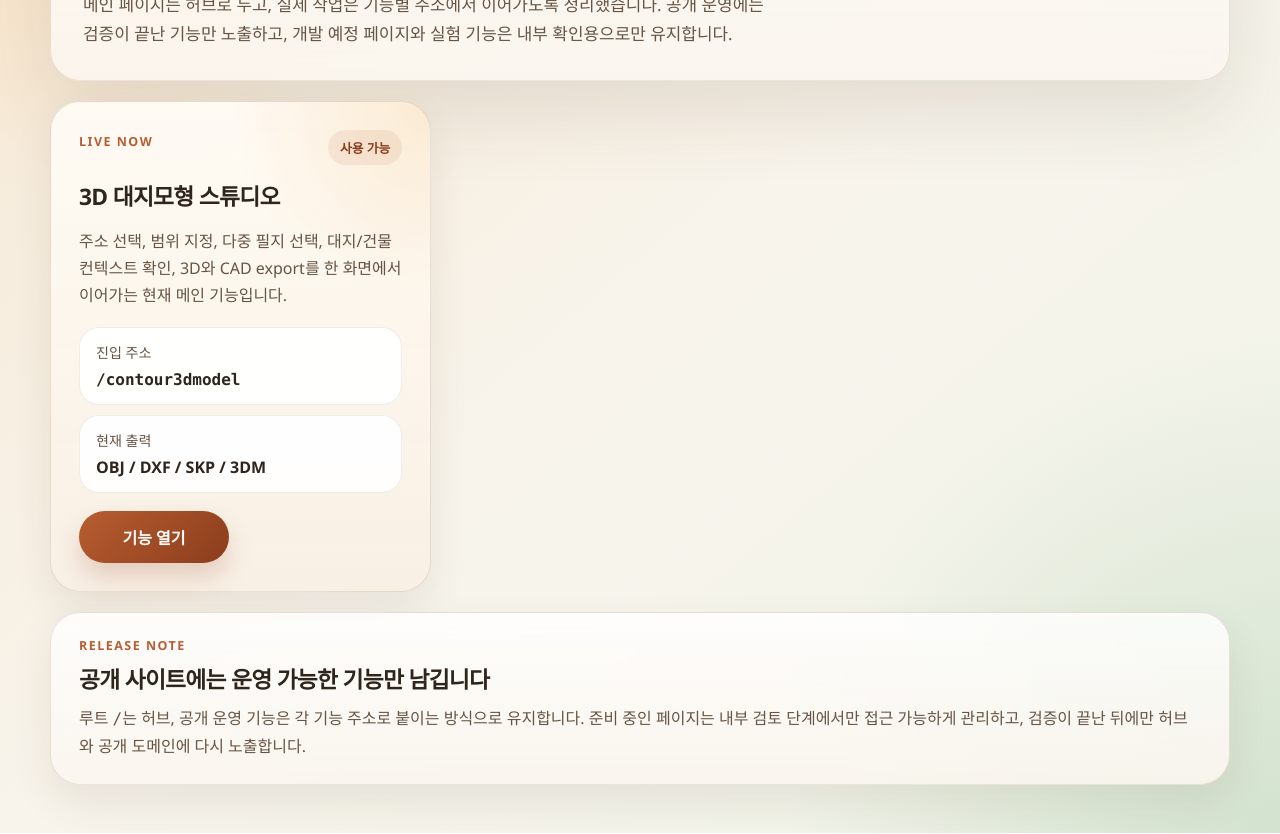
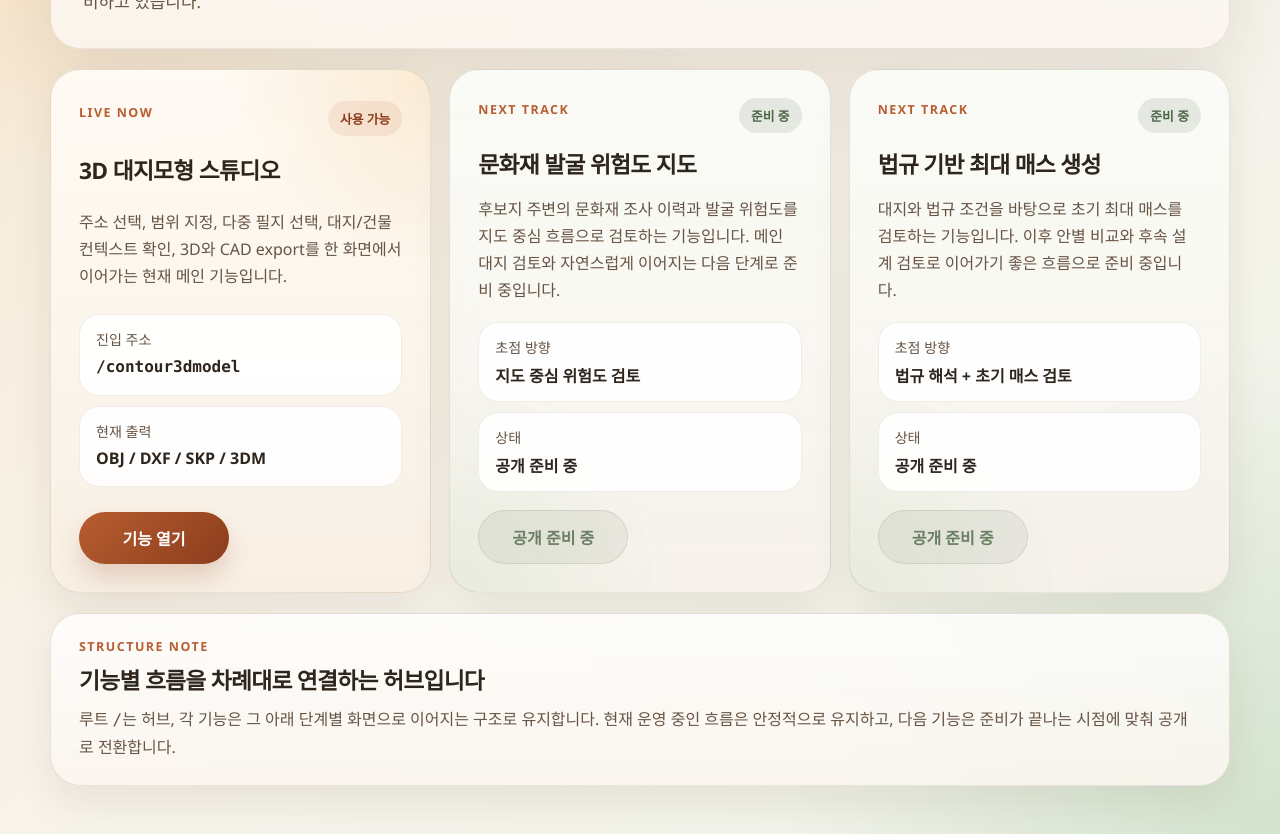
Before and after one commit to DawoonJeong-git/Rhino_development, a website: page public/hub.html in a window 1280 px wide. Shown: the part 372-1206 px from the top of the page. Drawn offline with Linux system fonts and the light colour scheme.

Commit message:
Restore roadmap cards on the public hub

```diff
--- a/public/hub.css
+++ b/public/hub.css
@@ -256,6 +256,12 @@ h2 {
   border: 1px solid rgba(77, 102, 72, 0.16);
 }
 
+.feature-link.is-disabled {
+  cursor: default;
+  opacity: 0.82;
+  pointer-events: none;
+}
+
 .roadmap-card {
   display: grid;
   gap: 12px;
--- a/public/hub.html
+++ b/public/hub.html
@@ -11,11 +11,11 @@
       <section class="hero">
         <div class="hero-copy">
           <p class="eyebrow">Space Work Hub</p>
-          <h1>완료된 기능만 공개 운영하는 Space Work 허브</h1>
+          <h1>대지 분석 흐름을 하나의 허브에서 이어가는 구조</h1>
           <p class="hero-lead">
-            메인 페이지는 허브로 두고, 실제 작업은 기능별 주소에서 이어가도록
-            정리했습니다. 공개 운영에는 검증이 끝난 기능만 노출하고, 개발 예정
-            페이지와 실험 기능은 내부 확인용으로만 유지합니다.
+            메인 페이지는 허브로 두고, 실제 작업은 기능별 화면에서 이어가도록
+            정리했습니다. 현재는 3D 대지모형이 운영 중이고, 다음 단계로 문화재
+            발굴 위험도 검토와 법규 기반 최대 매스 검토 흐름을 준비하고 있습니다.
           </p>
         </div>
         <div class="hero-status">
@@ -24,12 +24,12 @@
             <strong>3D 대지모형</strong>
           </div>
           <div class="status-chip">
-            <span>운영 원칙</span>
-            <strong>완료 기능만 공개 배포</strong>
+            <span>다음 단계</span>
+            <strong>문화재 위험도 검토</strong>
           </div>
           <div class="status-chip">
-            <span>내부 관리</span>
-            <strong>미완성 페이지는 외부 차단</strong>
+            <span>다음 단계</span>
+            <strong>법규 기반 최대 매스</strong>
           </div>
         </div>
       </section>
@@ -59,17 +59,72 @@
             <a class="feature-link" href="/contour3dmodel">기능 열기</a>
           </div>
         </article>
+
+        <article class="feature-card feature-card-plan">
+          <div class="feature-head">
+            <p class="card-kicker">Next Track</p>
+            <span class="feature-badge">준비 중</span>
+          </div>
+          <h2>문화재 발굴 위험도 지도</h2>
+          <p class="card-copy">
+            후보지 주변의 문화재 조사 이력과 발굴 위험도를 지도 중심 흐름으로
+            검토하는 기능입니다. 메인 대지 검토와 자연스럽게 이어지는 다음 단계로
+            준비 중입니다.
+          </p>
+          <dl class="feature-meta">
+            <div>
+              <dt>초점 방향</dt>
+              <dd>지도 중심 위험도 검토</dd>
+            </div>
+            <div>
+              <dt>상태</dt>
+              <dd>공개 준비 중</dd>
+            </div>
+          </dl>
+          <div class="feature-actions">
+            <span class="feature-link is-secondary is-disabled" aria-disabled="true"
+              >공개 준비 중</span
+            >
+          </div>
+        </article>
+
+        <article class="feature-card feature-card-plan">
+          <div class="feature-head">
+            <p class="card-kicker">Next Track</p>
+            <span class="feature-badge">준비 중</span>
+          </div>
+          <h2>법규 기반 최대 매스 생성</h2>
+          <p class="card-copy">
+            대지와 법규 조건을 바탕으로 초기 최대 매스를 검토하는 기능입니다.
+            이후 안별 비교와 후속 설계 검토로 이어가기 좋은 흐름으로 준비 중입니다.
+          </p>
+          <dl class="feature-meta">
+            <div>
+              <dt>초점 방향</dt>
+              <dd>법규 해석 + 초기 매스 검토</dd>
+            </div>
+            <div>
+              <dt>상태</dt>
+              <dd>공개 준비 중</dd>
+            </div>
+          </dl>
+          <div class="feature-actions">
+            <span class="feature-link is-secondary is-disabled" aria-disabled="true"
+              >공개 준비 중</span
+            >
+          </div>
+        </article>
       </section>
 
-      <section class="roadmap-card" aria-label="운영 메모">
+      <section class="roadmap-card" aria-label="확장 메모">
         <div>
-          <p class="card-kicker">Release Note</p>
-          <h2>공개 사이트에는 운영 가능한 기능만 남깁니다</h2>
+          <p class="card-kicker">Structure Note</p>
+          <h2>기능별 흐름을 차례대로 연결하는 허브입니다</h2>
         </div>
         <p class="card-copy">
-          루트 <code>/</code>는 허브, 공개 운영 기능은 각 기능 주소로 붙이는 방식으로
-          유지합니다. 준비 중인 페이지는 내부 검토 단계에서만 접근 가능하게
-          관리하고, 검증이 끝난 뒤에만 허브와 공개 도메인에 다시 노출합니다.
+          루트 <code>/</code>는 허브, 각 기능은 그 아래 단계별 화면으로 이어지는
+          구조로 유지합니다. 현재 운영 중인 흐름은 안정적으로 유지하고, 다음 기능은
+          준비가 끝나는 시점에 맞춰 공개로 전환합니다.
         </p>
       </section>
     </main>
```
Also changed, not shown: verify-exports.mjs (+10 -0 lines).
